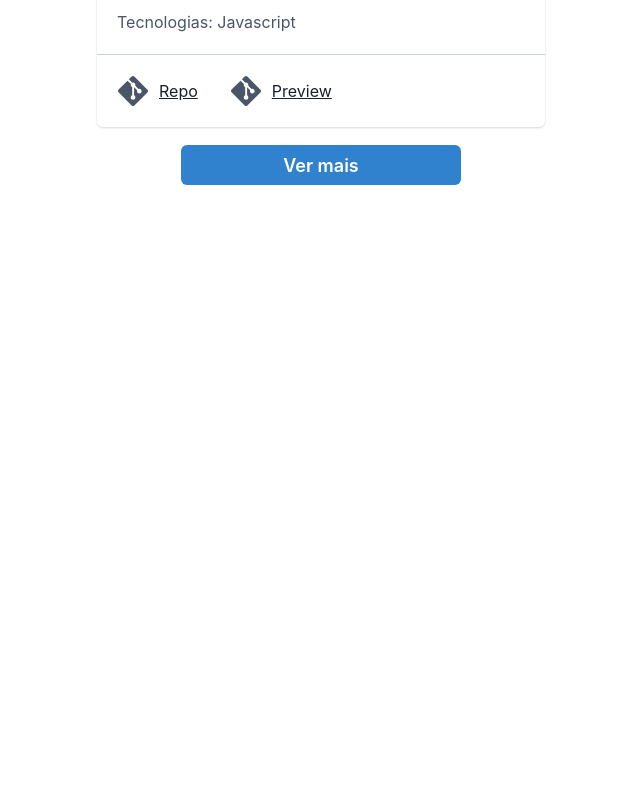
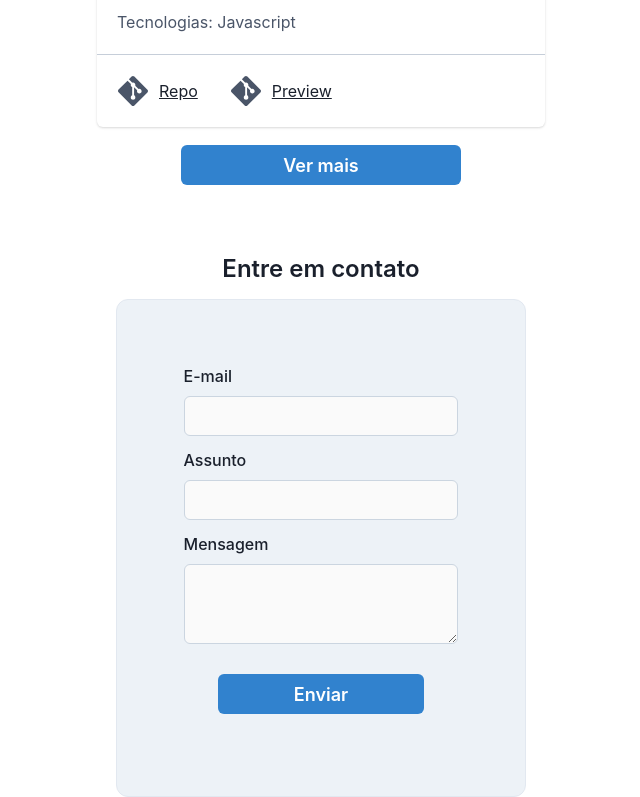
Before and after one commit to nleo-m/open-curriculum, a React (Create React App) app: page / in a window 1280 px wide. Shown: the part 3392-4189 px from the top of the page, without its empty margins (319-959 px from the left). Before the commit the page ends 3595 px from the top, so only its background shows below. Built offline with nearby package versions, Linux system fonts and the light colour scheme.

Commit message:
Add contact section

```diff
--- a/src/App.js
+++ b/src/App.js
@@ -5,6 +5,7 @@ import { ChakraProvider, Flex } from "@chakra-ui/react";
 import Stack from "./sections/stack";
 import Journey from "./sections/journey";
 import Projects from "./sections/projects";
+import Contact from "./sections/contact";
 
 function App() {
   return (
@@ -15,6 +16,7 @@ function App() {
         <Stack />
         <Journey />
         <Projects />
+        <Contact />
       </Flex>
     </ChakraProvider>
   );
--- /dev/null
+++ b/src/sections/contact/index.jsx
@@ -0,0 +1,87 @@
+import {
+  Button,
+  Center,
+  Flex,
+  FormControl,
+  FormLabel,
+  Input,
+  Link,
+  Text,
+  Textarea,
+} from "@chakra-ui/react";
+
+export default () => {
+  return (
+    <Flex minH="300px" mt="48px">
+      <Flex
+        w="100%"
+        marginX="10%"
+        direction="column"
+        justify="center"
+        align="center"
+      >
+        <Text fontSize="24px" fontWeight={600} mb="12px">
+          Entre em contato
+        </Text>
+
+        <Flex
+          w="40%"
+          bg="gray.100"
+          padding="4em 2em"
+          borderRadius="12px"
+          gap="32px"
+          flexWrap="wrap"
+          justify="center"
+          border="1px solid"
+          borderColor="gray.200"
+        >
+          <form style={{ width: 80 + "%" }}>
+            <FormControl mb="12px">
+              <FormLabel>E-mail</FormLabel>
+              <Input
+                borderColor="gray.300"
+                type="email"
+                bg="#FAFAFA"
+                transition=".25s ease"
+                _focus={{ bg: "white" }}
+              />
+            </FormControl>
+            <FormControl mb="12px">
+              <FormLabel>Assunto</FormLabel>
+              <Input
+                borderColor="gray.300"
+                maxLength={255}
+                bg="#FAFAFA"
+                transition=".25s ease"
+                _focus={{ bg: "white" }}
+              />
+            </FormControl>
+            <FormControl mb="12px">
+              <FormLabel>Mensagem</FormLabel>
+              <Textarea
+                borderColor="gray.300"
+                resize="vertical"
+                maxH="200px"
+                bg="#FAFAFA"
+                transition=".25s ease"
+                _focus={{ bg: "white" }}
+              />
+            </FormControl>
+            <Center>
+              <Button
+                fontSize="18px"
+                padding="1em 2.5em"
+                w="75%"
+                marginY="1em"
+                colorScheme="blue"
+                type="submit"
+              >
+                Enviar
+              </Button>
+            </Center>
+          </form>
+        </Flex>
+      </Flex>
+    </Flex>
+  );
+};
```
